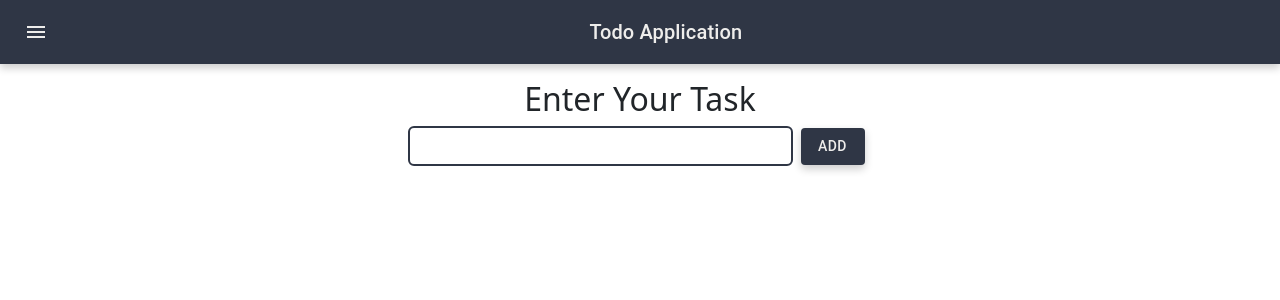
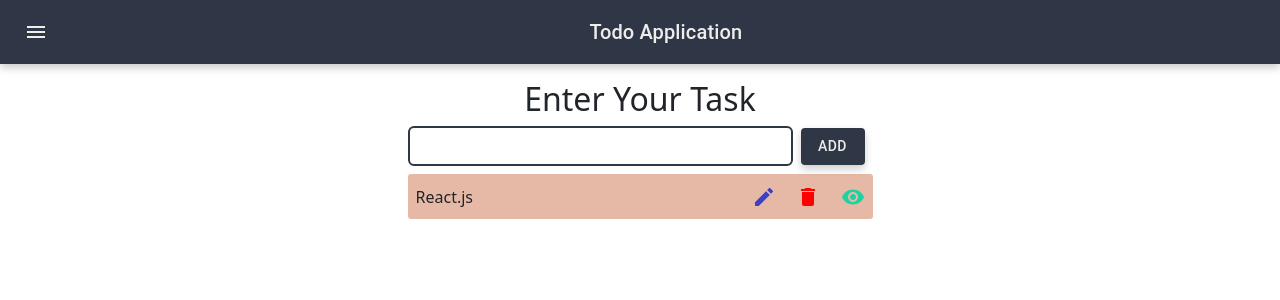
Before and after one commit to sajin-shrestha/Todo-Application-Using-React-Redux, a React (Vite) app: page / in a window 1280 px wide. Shown: the top 300 px of the page. Built offline with nearby package versions, Linux system fonts and the light colour scheme.

Commit message:
added todo-list design

```diff
--- a/src/pages/Home.tsx
+++ b/src/pages/Home.tsx
@@ -1,6 +1,10 @@
 import { Button } from '@mui/material'
+import { useState } from 'react'
+import Todo from './Todo'
 
 const Home = () => {
+  const [data, setData] = useState('')
+
   return (
     <>
       <div className="container">
@@ -11,7 +15,11 @@ const Home = () => {
             <input
               type="text"
               name="task"
+              value={data}
               className="form-control custom-input"
+              onChange={(e) => {
+                setData(e.target.value)
+              }}
             />
             <Button
               sx={{
@@ -29,6 +37,8 @@ const Home = () => {
               Add
             </Button>
           </div>
+
+          <Todo />
         </section>
       </div>
     </>
--- a/src/pages/Todo.tsx
+++ b/src/pages/Todo.tsx
@@ -1,5 +1,25 @@
+import DeleteIcon from '@mui/icons-material/Delete'
+import ModeEditIcon from '@mui/icons-material/ModeEdit'
+import RemoveRedEyeIcon from '@mui/icons-material/RemoveRedEye'
+
 const Todo = () => {
-  return <div>Todo</div>
+  return (
+    <>
+      <div className="todo_data col-lg-5 mx-auto mt-2">
+        <div
+          className="todo_container d-flex justify-content-between align-items-center px-2"
+          style={{ background: '#E6B9A6', borderRadius: '3px', height: '45px' }}
+        >
+          <li style={{ listStyle: 'none' }}>React.js</li>
+          <div className="edit_dlt col-lg-3 py-2 d-flex justify-content-between align-items-center">
+            <ModeEditIcon style={{ color: '#3c40c6', cursor: 'pointer' }} />
+            <DeleteIcon style={{ color: 'red', cursor: 'pointer' }} />
+            <RemoveRedEyeIcon style={{ color: '#1dd1a1', cursor: 'pointer' }} />
+          </div>
+        </div>
+      </div>
+    </>
+  )
 }
 
 export default Todo
```
